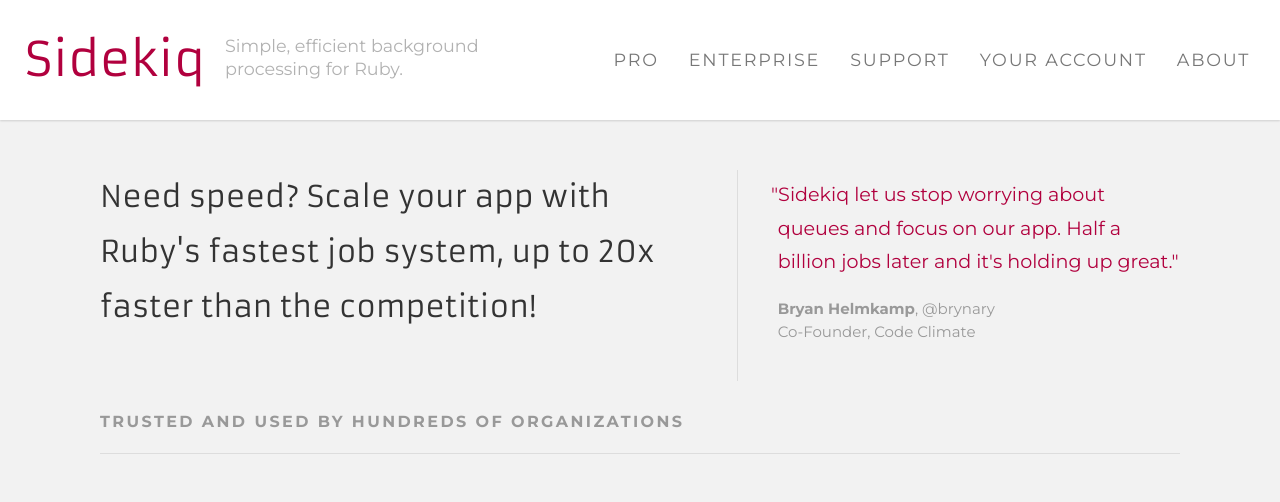
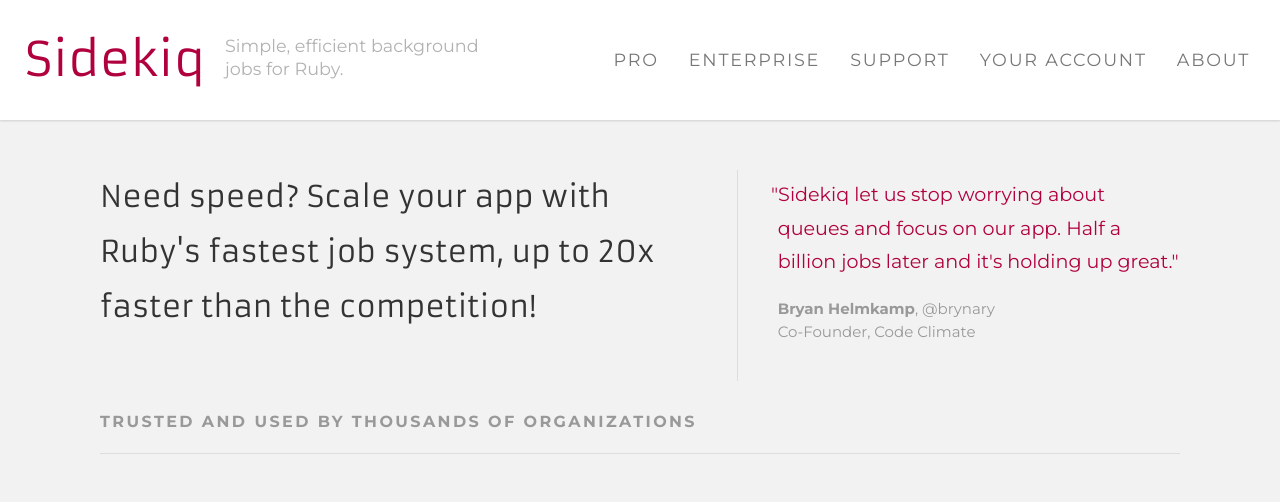
Before and after one commit to gurusoftware007/Sidekiq, a Jekyll site: the page built from index.html, in a window 1280 px wide and 900 px high. Shown: the top 502 px of the window. Built offline with Jekyll 4.4.1, drawn with Linux system fonts in a browser that asks for light colours.

Commit message:
This is long overdue: 100s -> 1000s

```diff
--- a/_includes/head.html
+++ b/_includes/head.html
@@ -7,7 +7,7 @@
   <meta property="og:title" content="Simple, efficient background jobs for Ruby">
   <meta property="og:url" content="//sidekiq.org">
   <meta property="og:image" content="//sidekiq.org/img/logo.png">
-  <meta property="og:description" content="Sidekiq is a simple, efficient framework for background job processing in Ruby">
+  <meta property="og:description" content="Sidekiq is a simple, efficient framework for background jobs in Ruby">
   <meta name="viewport" content="width=device-width, initial-scale=1.0">
   <link rel="stylesheet" href="/css/global.css">
   <link rel="stylesheet" href="https://fonts.googleapis.com/css?family=Armata|Montserrat:400,700">
--- a/_includes/header.html
+++ b/_includes/header.html
@@ -5,7 +5,7 @@
         <button data-toggle="collapse" data-target="#navbar-top-collapse-1" class="navbar-toggle"><span class="sr-only">Toggle navigation</span><span
             class="icon-bar"></span><span class="icon-bar"></span><span class="icon-bar"></span></button>
         <a href="/" class="skq navbar-brand">Sidekiq</a><span
-          class="default skq-tagline navbar-brand col-sm-5 hidden-xs">Simple, efficient background processing for Ruby.</span>
+          class="default skq-tagline navbar-brand col-sm-5 hidden-xs">Simple, efficient background jobs for Ruby.</span>
       </div>
       <div id="navbar-top-collapse-1" class="collapse navbar-collapse">
         <ul class="nav navbar-nav navbar-right">
--- a/index.html
+++ b/index.html
@@ -49,7 +49,7 @@ layout: default
   </div>
   <div class="row">
     <div class="col-sm-12">
-      <h5>Trusted and Used by Hundreds of Organizations</h5>
+      <h5>Trusted and Used by Thousands of Organizations</h5>
       <hr>
     </div>
   </div>
```
